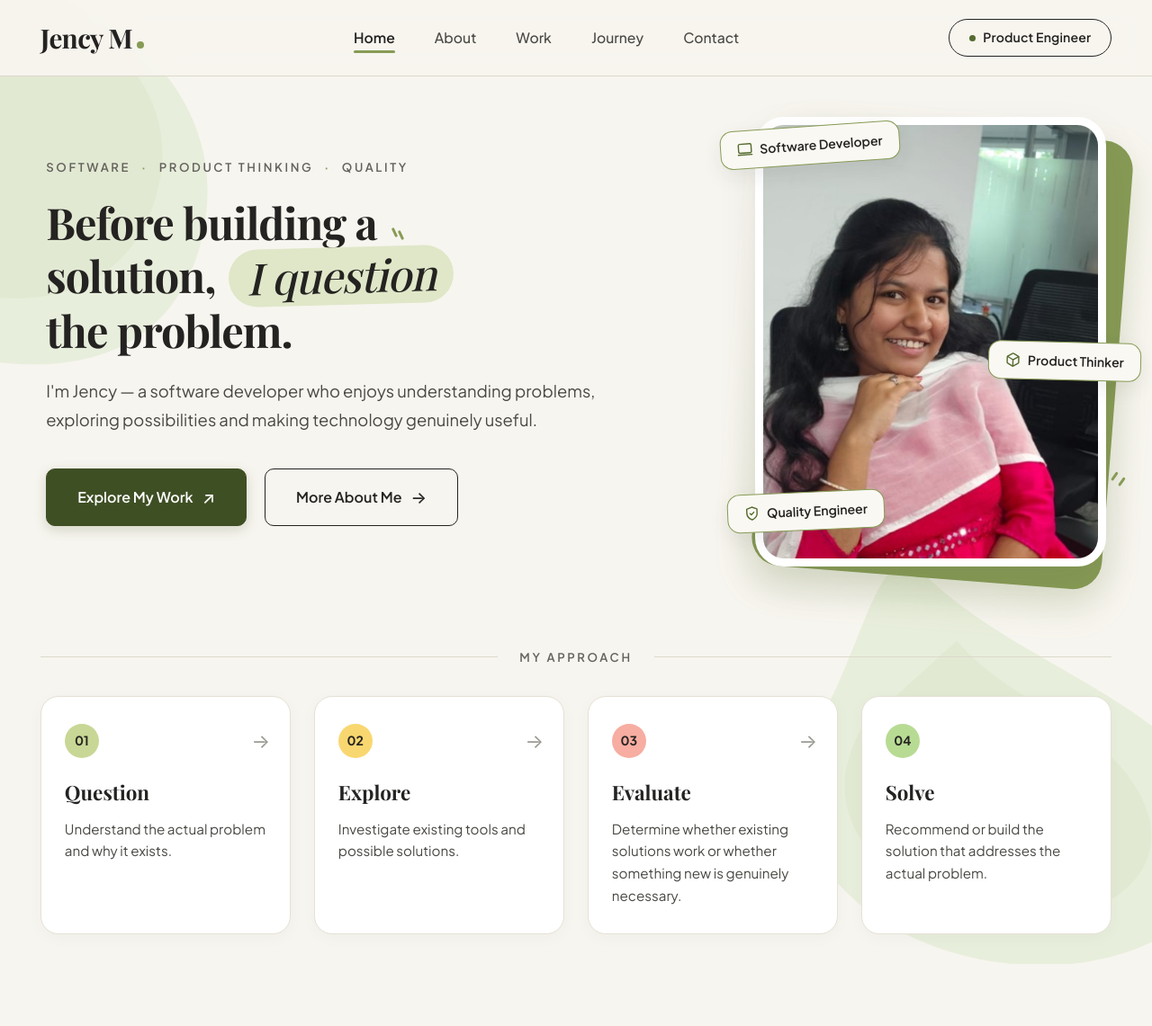
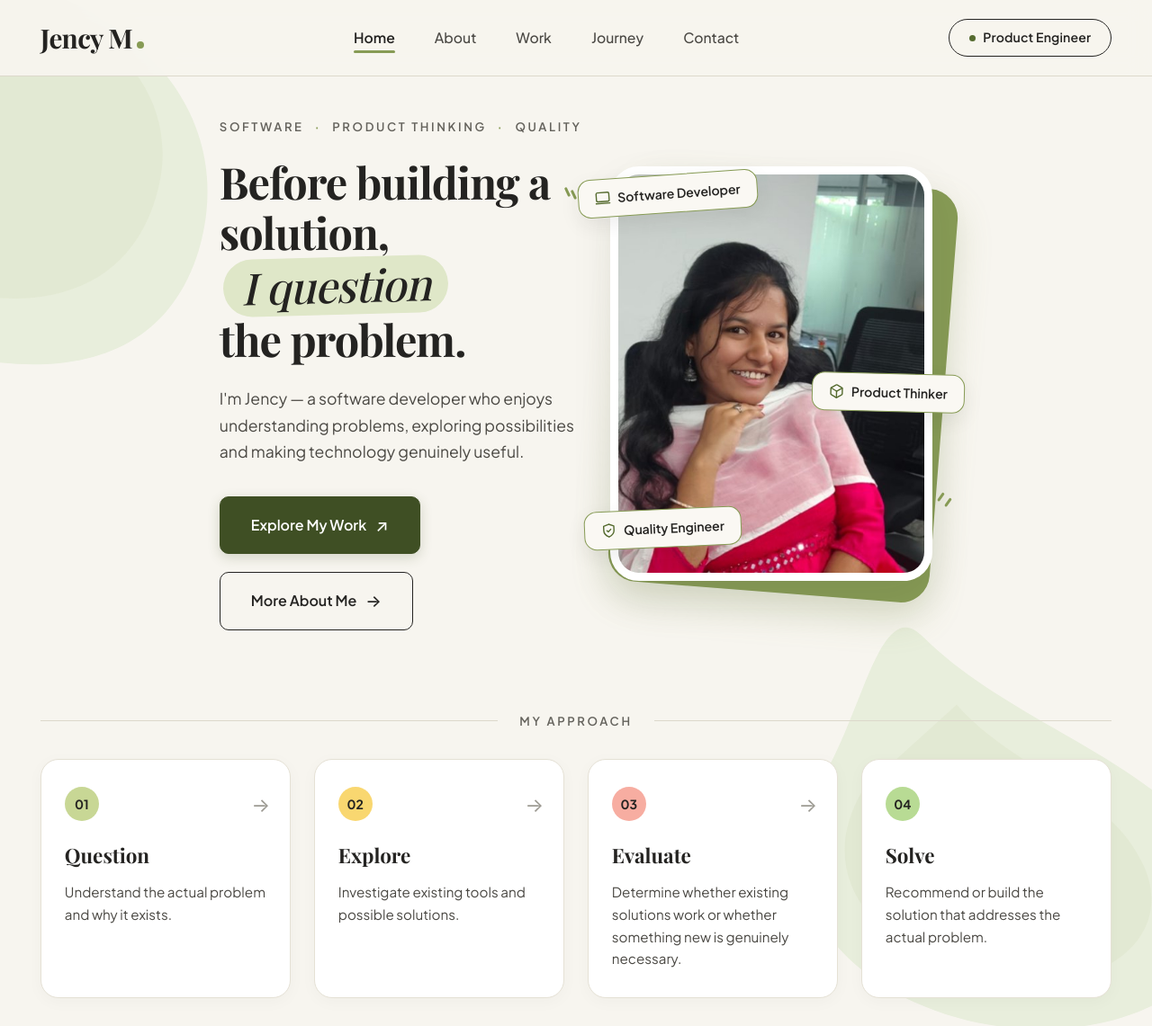
Before and after one commit to jencym634-sudo/portfolio, a PHP site: page / in a window 1280 px wide. Shown: the top 1141 px of the page at 90% size. Run offline with PHP 8.4, Linux system fonts and the light colour scheme; data comes from the database, SQL or seed files in the repository; data that the repository does not hold is empty; some web fonts are replaced.

Commit message:
Changed the style

```diff
--- a/assets/css/style.css
+++ b/assets/css/style.css
@@ -313,14 +313,14 @@ button {
 
 /* Hero Content Grid (Centered Max-Width Container with Reduced In-Between Gap) */
 .hero-container {
-    width: min(92vw, 1380px);
+    width: auto;
+    max-width: 860px;
     margin: 0 auto;
     padding: 10px 0 40px;
-    display: grid;
-    grid-template-columns: minmax(0, 1.18fr) auto;
+    display: flex;
+    justify-content: center;
     align-items: center;
-    justify-content: center;
-    gap: clamp(44px, 4.5vw, 64px);
+    gap: 24px;
     position: relative;
     z-index: 2;
 }
@@ -328,7 +328,9 @@ button {
 /* Left Column: Narrative */
 .hero-left-col {
     position: relative;
-    max-width: 660px;
+    flex: 0 0 auto;
+    width: auto;
+    max-width: 410px;
 }
 
 .hero-eyebrow {
@@ -410,11 +412,11 @@ button {
 
 /* Supporting Intro Text */
 .hero-intro {
-    font-size: 1.15rem;
-    line-height: 1.74;
+    font-size: 1.1rem;
+    line-height: 1.68;
     color: var(--text-secondary);
-    max-width: 640px;
-    margin-bottom: 38px;
+    max-width: 440px;
+    margin-bottom: 34px;
     font-weight: 400;
 }
 
@@ -482,13 +484,14 @@ button {
     display: flex;
     justify-content: center;
     position: relative;
+    flex: 0 0 auto;
     width: auto;
 }
 
 .portrait-stage {
     position: relative;
-    width: clamp(390px, 28vw, 450px);
-    height: clamp(500px, 36vw, 570px);
+    width: clamp(350px, 28vw, 410px);
+    height: clamp(460px, 36vw, 530px);
     margin: 0;
 }
 
@@ -802,20 +805,21 @@ button {
 
 /* ===== RESPONSIVE BREAKPOINTS ===== */
 
-/* Large Tablets & Medium Displays (<= 1100px) */
-@media (max-width: 1100px) {
+/* Large Tablets & Mobile Displays (<= 880px) */
+@media (max-width: 880px) {
     :root {
         --container-width: 92vw;
     }
 
     .hero-container {
-        grid-template-columns: 1fr;
+        flex-direction: column;
         gap: 50px;
         text-align: center;
     }
 
     .hero-left-col {
         max-width: 100%;
+        flex: 1 1 100%;
     }
 
     .hero-eyebrow {
--- a/config/config.php
+++ b/config/config.php
@@ -10,17 +10,24 @@ error_reporting(0);
 ini_set('display_errors', '0');
 ini_set('log_errors', '1');
 
-define('DB_HOST', 'sql309.infinityfree.com');
-define('DB_USER', 'if0_41196563');
-define('DB_PASS', 'Dincy123456789');
-define('DB_NAME', 'if0_41196563_jency');
+// Database Credentials
+// Fallback to local development DB if production host is unreachable or running locally
+$host = getenv('DB_HOST') ?: (file_exists('/.dockerenv') ? 'portfolio-mysql' : 'localhost');
+$user = getenv('DB_USER') ?: (file_exists('/.dockerenv') ? 'root' : 'root');
+$pass = getenv('DB_PASS') ?: (file_exists('/.dockerenv') ? 'root' : '');
+$name = getenv('DB_NAME') ?: 'jency';
 
-// Establish MySQL connection
-$conn = mysqli_connect(DB_HOST, DB_USER, DB_PASS, DB_NAME);
+if (!defined('DB_HOST')) define('DB_HOST', $host);
+if (!defined('DB_USER')) define('DB_USER', $user);
+if (!defined('DB_PASS')) define('DB_PASS', $pass);
+if (!defined('DB_NAME')) define('DB_NAME', $name);
 
-// Check connection
-if (!$conn) {
-    die('Database connection failed: ' . mysqli_connect_error());
+// Establish MySQL connection with error suppression for graceful fallback
+$conn = @mysqli_connect(DB_HOST, DB_USER, DB_PASS, DB_NAME);
+
+// If local container connection failed, try localhost
+if (!$conn && file_exists('/.dockerenv')) {
+    $conn = @mysqli_connect('127.0.0.1', 'root', 'root', 'jency', 3306);
 }
 
 // Set charset to UTF-8
```
